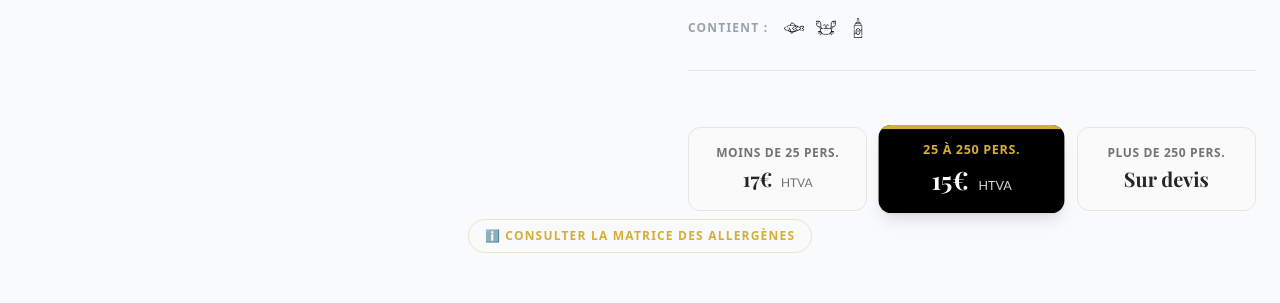
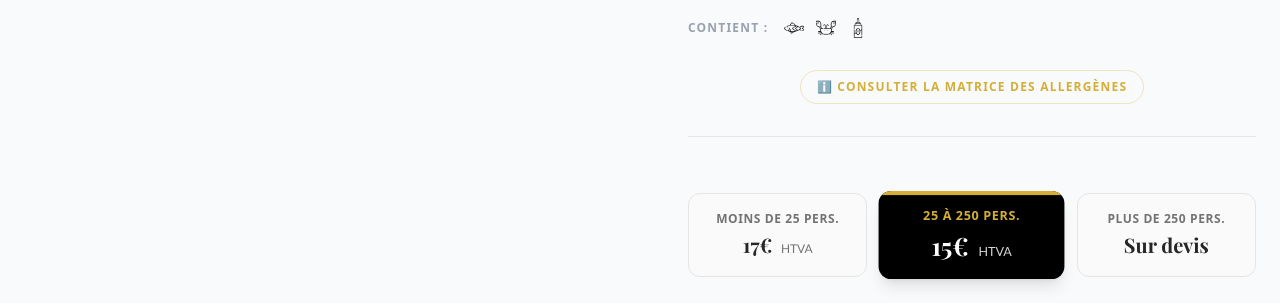
Before and after one commit to FlorianMeganck/traiteur-compere, a Next.js app: page /formules in a window 1280 px wide. Shown: the part 1118-1421 px from the top of the page. Built offline with nearby package versions, Linux system fonts and the light colour scheme; a web font is replaced by a local one.

Commit message:
boutons allergenes cohérents.

```diff
--- a/app/formules/page.tsx
+++ b/app/formules/page.tsx
@@ -350,20 +350,17 @@ function BuffetChaudSection() {
                     </p>
                 </div>
 
+                <div className="mb-8 w-full">
+                    <AllergenLink section="buffets" />
+                </div>
+
                 {/* Bouton d'action */}
                 <Link
                     href={`/contact?formule=buffet-chaud&services=${services}`}
-                    className="inline-flex items-center justify-center bg-black text-[#D4AF37] px-8 py-4 rounded-full font-bold uppercase tracking-widest text-sm hover:bg-[#D4AF37] hover:text-black transition-all duration-300 shadow-md hover:shadow-lg hover:-translate-y-0.5"
+                    className="inline-flex items-center justify-center bg-black text-[#D4AF37] px-8 py-4 rounded-full font-bold uppercase tracking-widest text-sm hover:bg-[#D4AF37] hover:text-black transition-all duration-300 shadow-md hover:shadow-lg hover:-translate-y-0.5 w-full md:w-auto"
                 >
                     Composer mon menu {services} services
                 </Link>
-
-                {/* Lien Allergènes discret */}
-                <div className="mt-4">
-                    <Link href="/allergenes?section=buffets" target="_blank" className="text-[10px] text-neutral-400 hover:text-[#D4AF37] uppercase tracking-widest underline decoration-neutral-300 underline-offset-4 transition-colors">
-                        ℹ️ Voir les allergènes typiques
-                    </Link>
-                </div>
             </div>
         </div>
     );
@@ -392,7 +389,6 @@ export default function Formules() {
                         <div key={index}>
                             {index === 0 && <SectionTitle title="Barbecues" />}
                             <FormuleSection formule={formule} index={index} />
-                            {index === 0 && <AllergenLink section="bbq" />}
                         </div>
                     ))}
                 </div>
@@ -820,6 +816,12 @@ function FormuleSection({ formule, index }: { formule: FormuleType, index: numbe
                     </div>
                 </div>
 
+                {formule.tag === "BBQ & Feu de bois" && (
+                    <div className="mt-6 mb-2">
+                        <AllergenLink section="bbq" />
+                    </div>
+                )}
+
                 {/* PRICING LOGIC */}
                 <div className="mt-8 pt-6 border-t border-gray-200">
                     <PricingBlock
```
